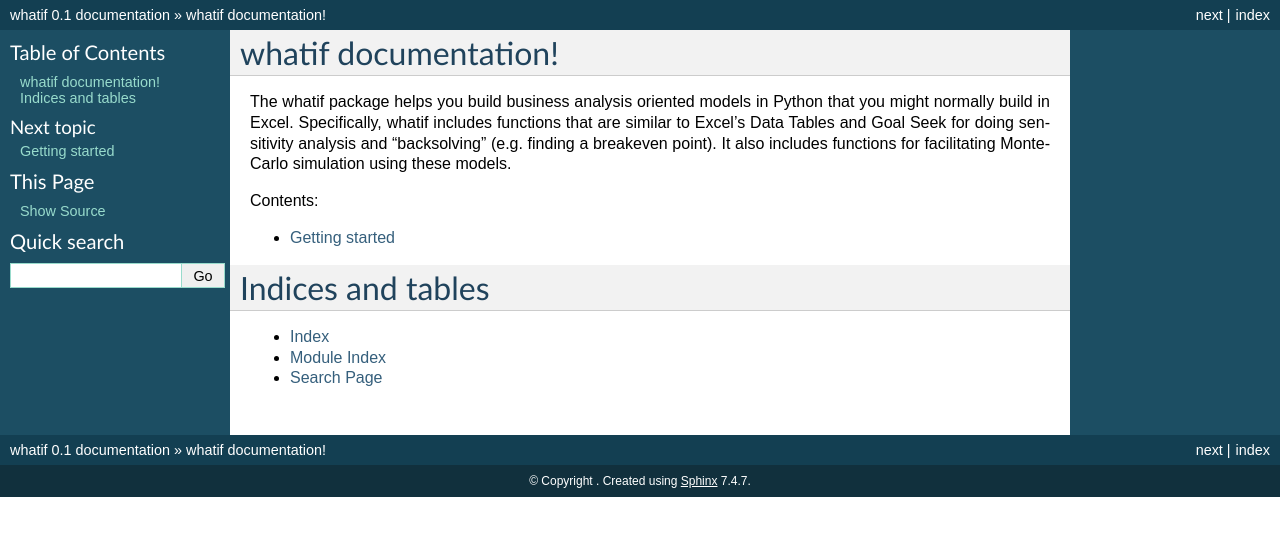
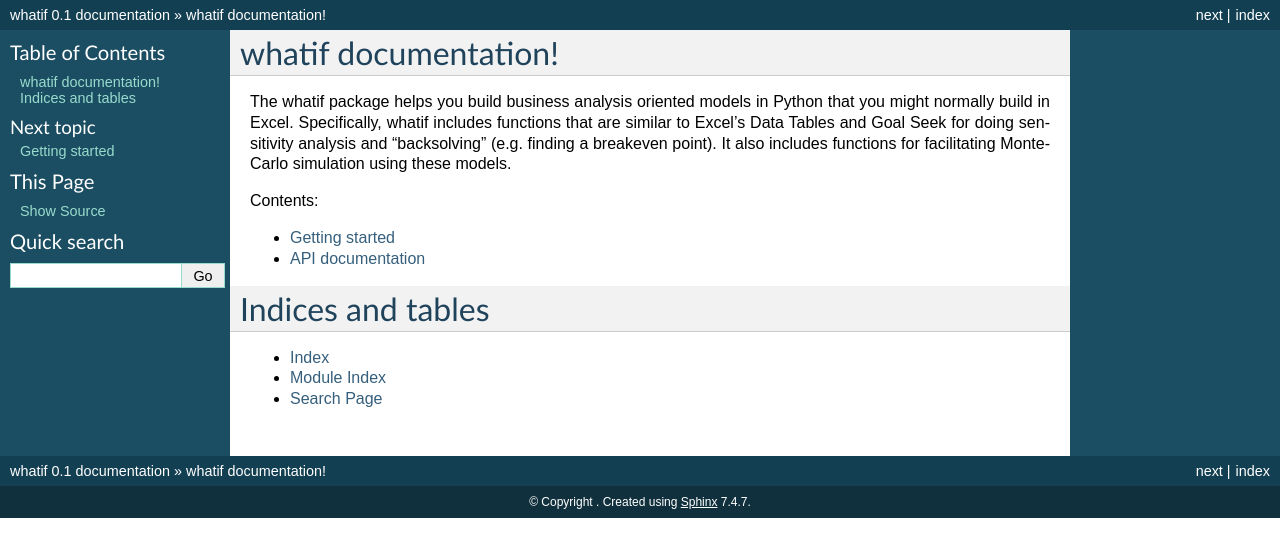
Before and after one commit to misken/whatif, a Sphinx documentation site: the page built from docs/index.rst, in a window 1280 px wide. Shown: the top 557 px of the page. Built offline with Sphinx 7.4.7, drawn with Linux system fonts in a browser that asks for light colours.

Commit message:
documentation updates

```diff
--- /dev/null
+++ b/docs/api.rst
@@ -0,0 +1,5 @@
+API documentation
+=================
+
+.. automodule:: whatif
+   :members:
--- a/docs/conf.py
+++ b/docs/conf.py
@@ -17,7 +17,7 @@ import sys
 # If extensions (or modules to document with autodoc) are in another directory,
 # add these directories to sys.path here. If the directory is relative to the
 # documentation root, use os.path.abspath to make it absolute, like shown here.
-# sys.path.insert(0, os.path.abspath('.'))
+sys.path.insert(0, os.path.abspath('../src/whatif'))
 
 # -- General configuration -----------------------------------------------------
 
@@ -26,7 +26,9 @@ import sys
 
 # Add any Sphinx extension module names here, as strings. They can be extensions
 # coming with Sphinx (named 'sphinx.ext.*') or your custom ones.
-extensions = []
+# aap - we need the sphinx.ext.napoleon extension to convert our numpydoc to reST
+# aap - we need sphinx.ext.autodoc to be able to automatically pull docstrings from code
+extensions = ['sphinx.ext.napoleon', 'sphinx.ext.autodoc']
 
 # Add any paths that contain templates here, relative to this directory.
 templates_path = ['_templates']
--- a/docs/index.rst
+++ b/docs/index.rst
@@ -17,6 +17,7 @@ Contents:
    :maxdepth: 2
 
    getting-started
+   api
 
 
 
```
Also changed, not shown: docs/class_diagram.png (deleted), 3 other files.
